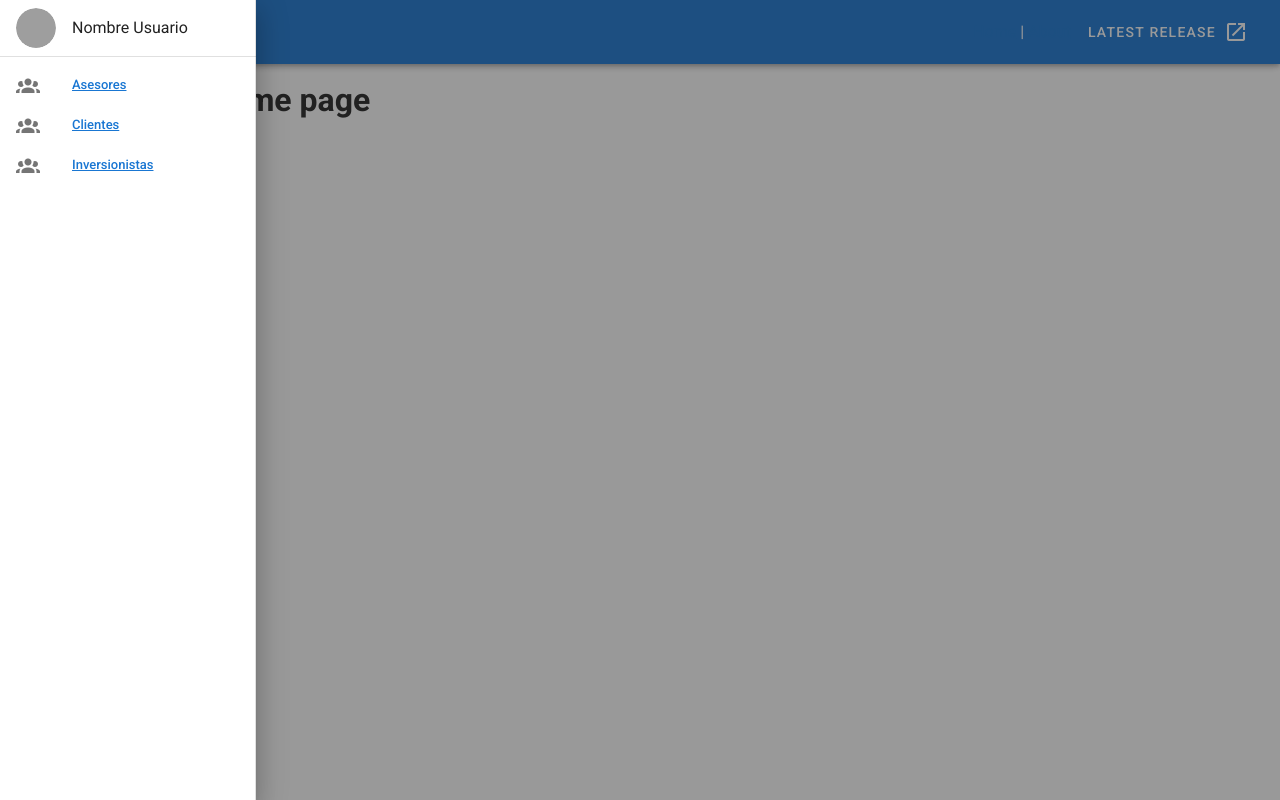
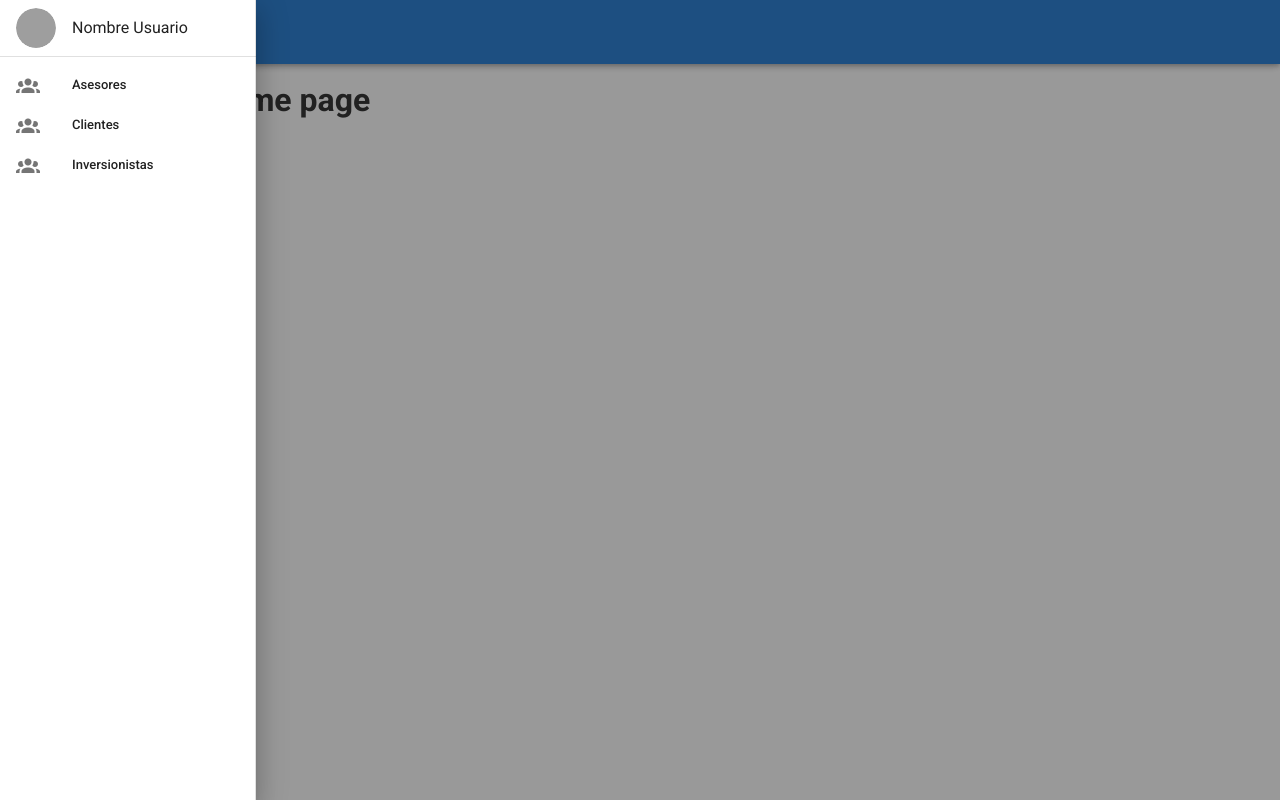
Before and after one commit to javieraguayo/pruebas_vue_vuetify, a Vue app: page / in a window 1280 px wide. Both pictures are taken after a click on the button 28 px from the left and 32 px from the top of the page. Built offline with nearby package versions, Linux system fonts and the light colour scheme; grey boxes are pictures that could not be loaded.

Commit message:
datatable vuetify buscador , agregado botones y tooltips

```diff
--- a/src/App.vue
+++ b/src/App.vue
@@ -10,19 +10,6 @@
 
       <v-spacer></v-spacer>
 
-    <div id="nav">
-      <router-link to="/">Home</router-link> |
-      <router-link to="/about">About</router-link>
-    </div>
-
-      <v-btn
-        href="https://github.com/vuetifyjs/vuetify/releases/latest"
-        target="_blank"
-        text
-      >
-        <span class="mr-2">Latest Release</span>
-        <v-icon>mdi-open-in-new</v-icon>
-      </v-btn>
     </v-app-bar>
 
 
@@ -48,13 +35,14 @@
           v-for="item in items"
           :key="item.title"
           link
+          @click="$router.push({ path: item.route })"
         >
           <v-list-item-icon>
             <v-icon>{{ item.icon }}</v-icon>
           </v-list-item-icon>
 
           <v-list-item-content>
-            <v-list-item-title><router-link :to="{ name: item.title, params: {placeName: item.route } }">{{ item.title }}</router-link></v-list-item-title>
+            <v-list-item-title>{{ item.title }}</v-list-item-title>
           </v-list-item-content>
         </v-list-item>
       </v-list>
--- a/src/components/Table.vue
+++ b/src/components/Table.vue
@@ -1,79 +1,197 @@
-
 <template>
-  <v-simple-table dense>
-    <template v-slot:default>
-      <thead>
-        <tr>
-          <th class="text-left">
-            Nombre
-          </th>
-          <th class="text-left">
-            Apellido
-          </th>
-        </tr>
-      </thead>
-      <tbody>
-        <tr
-          v-for="item in desserts"
-          :key="item.name"
+   <v-card>
+          <v-card-title>
+            <v-icon class="mr-2" large>mdi-account-group</v-icon>Clientes
+            <v-spacer></v-spacer>
+            <v-text-field class=""
+              v-model="search"
+              append-icon="mdi-magnify"
+              label="Buscar"
+              single-line
+              hide-details
+            ></v-text-field>
+          </v-card-title>
+          <v-data-table
+            :headers="headers"
+            :items="clientes"
+            :expanded.sync="expanded"
+            show-expand
+            single-expand
+            item-key="rut"
+            :search="search"
+            :items-per-page="10"
             >
-          <td>{{ item.name }}</td>
-          <td>{{ item.calories }}</td>
-        </tr>
-      </tbody>
+            <template v-slot:item.action="{ item }">
+          <div class="text-left">
+            <v-tooltip bottom>
+              <template v-slot:activator="{ on, attrs }">
+                <v-btn icon
+                  color="primary"
+                  @click="sendRequest(item)"
+                  elevation="3"
+                  v-bind="attrs"
+                  v-on="on"
+                  class="mx-2">
+                <v-icon>mdi-account-details</v-icon>
+                </v-btn>
                 </template>
-  </v-simple-table>
+                <span>Detalles</span>
+            </v-tooltip>
+            <v-tooltip bottom>
+              <template v-slot:activator="{ on, attrs }">
+                <v-btn icon
+                  color="warning"
+                  @click="sendRequest(item)"
+                  elevation="3"
+                  v-bind="attrs"
+                  v-on="on">
+                <v-icon>mdi-file-download</v-icon>
+                </v-btn>
+                </template>
+                <span>Descargar</span>
+            </v-tooltip>
+          </div>
+      </template>
+            <template v-slot:expanded-item="{ headers }">
+                <td :colspan="headers.length">
+                    <div class="row sp-details">
+                        <div class="col-4 text-right">
+                            <v-text-field
+                              v-model="input1"
+                              label="Label"
+                            ></v-text-field>
+                        </div>
+                        <div class="col-4 text-right">
+                            <v-text-field
+                              v-model="input2"
+                              label="Label 1"
+                            ></v-text-field>
+                        </div>
+                        <div class="col-4 text-right">
+                            <v-text-field
+                              v-model="input3"
+                              label="Label 2"
+                            ></v-text-field>
+                        </div>
+                    </div>
+                </td>
+            </template>
+          </v-data-table>
+        </v-card>
 </template>
 
 
 <script>
   export default {
-    name : 'Table',
     data () {
     return {
-        desserts: [
+
+      search: '',
+      expanded: [],
+      input1: '',
+      input2: null,
+      input3: null,
+       footerProps: {'items-per-page-options': [15, 30, 50, 100]},
+      headers: [
         {
-            name: 'Juan',
-            calories: 'Perez',
+          text: 'Rut',
+          align: 'left',
+          value: 'rut',
+        },
+        { text: 'Nombre', value: 'nombre' },
+        { text: 'Apellido', value: 'apellido' },
+        { text: 'Telefono', value: 'telefono' },
+        { text: 'Correo', value: 'correo' },
+        { text: 'Acciones', value: 'action' },
+      ],
+      clientes: [
+        {
+            rut: '14286042-2',
+            nombre: 'Montse',
+            apellido: 'Bustos',
+            telefono: '+569776936749',
+            correo: 'correo@gmail.com',
+
           },
           {
-            name: 'Pedro',
-            calories: 'Fernandez',
+            rut: '10390068-9',
+            nombre: 'Maximino',
+            apellido: 'Solis',
+            telefono: '+54976898754',
+            correo: 'correo@gmail.com',
+
           },
           {
-            name: 'Eclair',
-            calories: 262,
+            rut: '5008046-3',
+            nombre: 'Andoni',
+            apellido: 'Abad',
+            telefono: '+54932536473',
+            correo :'correo@gmail.com'
           },
           {
-            name: 'Cupcake',
-            calories: 305,
+            rut: '14286043-2',
+            nombre: 'Naia',
+            apellido: 'Rodenas',
+            telefono: '+56964540671',
+            correo :'correo@gmail.com'
           },
           {
-            name: 'Gingerbread',
-            calories: 356,
+            rut: '24555294-7',
+            nombre: 'Feliciano',
+            apellido: 'Salvador',
+            telefono: '+54987456834',
+            correo: 'correo@gmail.com',
           },
           {
-            name: 'Jelly bean',
-            calories: 375,
+            rut: '8453558-3',
+            nombre: 'Nil',
+            apellido: 'Castells',
+            telefono: '+54965758594',
+            correo: 'correo@gmail.com',
           },
           {
-            name: 'Lollipop',
-            calories: 392,
+            rut: '7945055-3',
+            nombre: 'Mateo',
+            apellido: 'Revuelta',
+            telefono: '+349765025038',
+            correo: 'correo@gmail.com',
           },
           {
-            name: 'Honeycomb',
-            calories: 408,
+            rut: '15831415-0',
+            nombre: 'Samuel',
+            apellido: 'Flores',
+            telefono: '+34965748453',
+            correo: 'correo@gmail.com',
           },
           {
-            name: 'Donut',
-            calories: 452,
+            rut: '7935946-7',
+            nombre: 'Jesus',
+            apellido: 'Villaverde',
+            telefono: '+349755477321',
+            correo: 'correo@gmail.com',
           },
           {
-            name: 'KitKat',
-            calories: 518,
+            rut: '15756094-8',
+            nombre: 'Hugo',
+            apellido: 'Alcala',
+            telefono: '+349772130769',
+            correo: 'correo@gmail.com',
           },
-        ],
+           {
+            rut: '15756094-8',
+            nombre: 'Ernesto',
+            apellido: 'Yague',
+            telefono: '+349642298713',
+            correo: 'correo@gmail.com',
+          },
+      ]
     }
   },
+  methods: {
+  sendRequest(rowData) {
+    console.log(rowData)
+  }
+}
+
 }
 </script>
--- a/src/views/Cliente.vue
+++ b/src/views/Cliente.vue
@@ -1,6 +1,5 @@
 <template>
   <v-container>
-    <h1>pagina de clientes</h1>
    <Table/>
   </v-container>
 </template>
```
Lines whose indentation alone changed are shown as unchanged.
